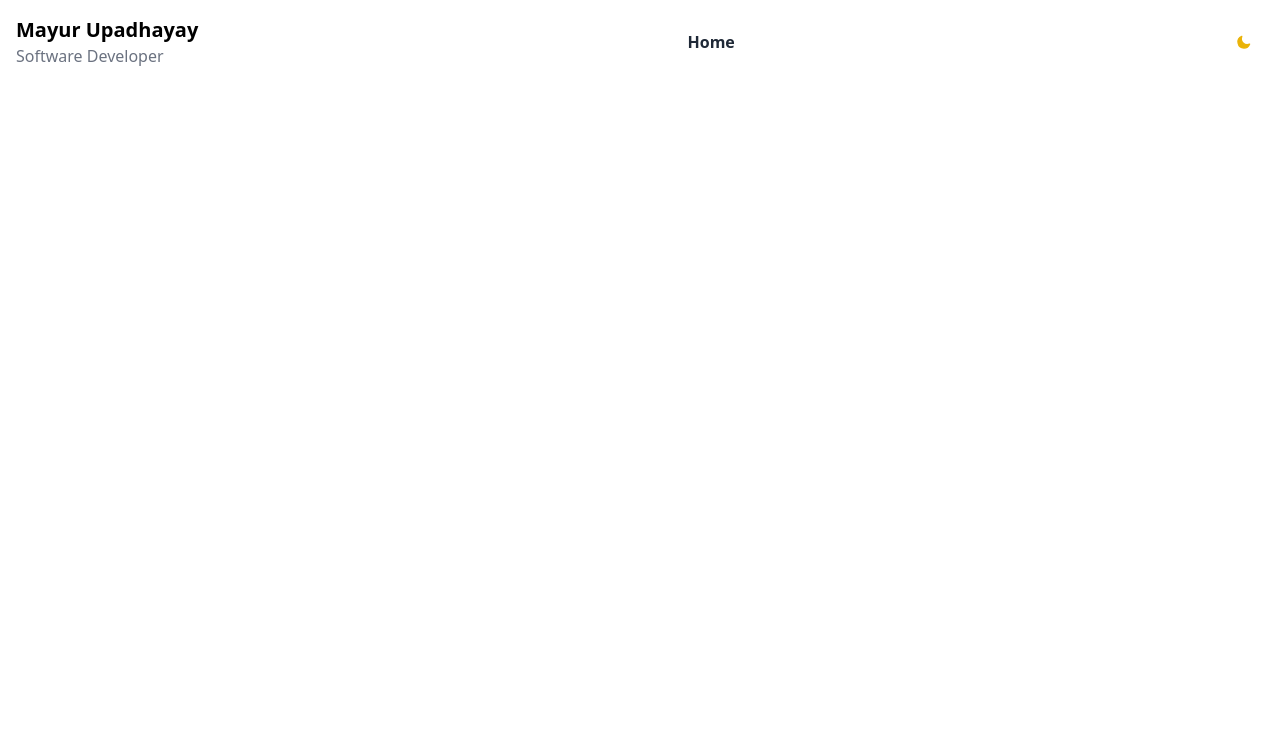
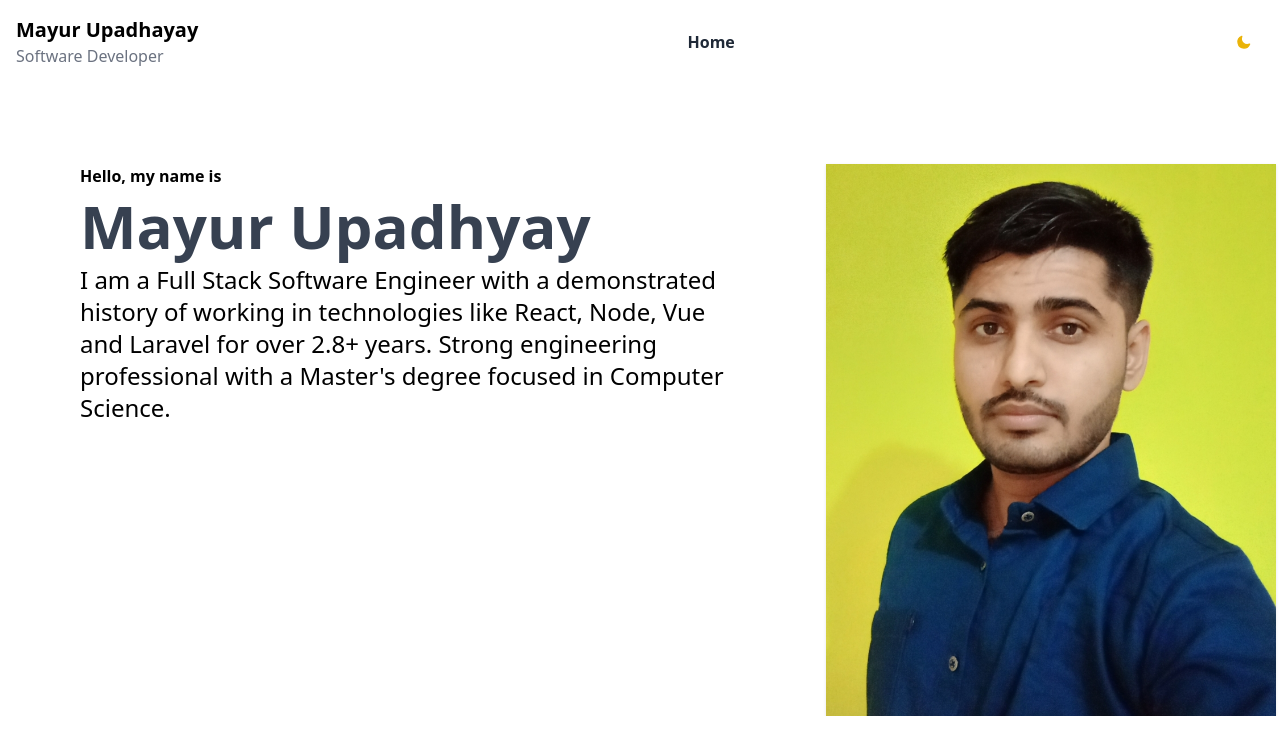
Before and after one commit to mayur256/professional-portfolio, a Next.js app: page / in a window 1280 px wide. Shown: the top 754 px of the page. Built offline with nearby package versions, Linux system fonts and the light colour scheme.

Commit message:
[feat]: Implemented basic hero section

```diff
--- /dev/null
+++ b/components/Banner/index.tsx
@@ -0,0 +1,57 @@
+// top level imports
+import { ReactElement, useEffect } from 'react'
+import Image from 'next/image'
+
+// AOS
+import Aos from 'aos'
+import 'aos/dist/aos.css'
+
+// Component definition
+export const Banner = (): ReactElement => {
+	const name = 'Mayur Upadhyay'
+	const description = `I am a Full Stack Software Engineer with a demonstrated history of working in technologies like React, Node, Vue and Laravel for over 2.8+ years. Strong engineering professional with a Master's degree focused in Computer Science.`
+
+	// component mounted
+	useEffect(() => {
+		Aos.init()
+	}, [])
+
+	// Main JSX
+	return (
+		<div className="flex flex-row justify-center items-start overflow-hidden">
+			{/** Texts Container */}
+			<div className="w-full md:w-2/3 mx-auto text-center md:text-left lg:p-20">
+				<div data-aos="fade-left" data-aos-duration="1000">
+					<span className="text-1xl font-bold">
+						Hello, my name is{' '}
+					</span>
+					<h1 className="text-4xl md:text-6xl font-bold text-gray-700 dark:text-gray-200 my-2">
+						{name}
+					</h1>
+					<div className="md:text-2xl">
+						<p
+							dangerouslySetInnerHTML={{ __html: description }}
+						></p>
+					</div>
+				</div>
+			</div>
+
+			{/* Image container */}
+			<div className="hidden lg:block relative w-full md:w-1/2 -mr-40 mt-20">
+				<div
+					className="w-3/4"
+					data-aos="fade-left"
+					data-aos-duration="1000"
+				>
+					<Image
+						src="/profile.jpg"
+						alt="profile-mayur-upadhayay"
+						className="shadow"
+						height={200}
+						width={450}
+					/>
+				</div>
+			</div>
+		</div>
+	)
+}
--- a/package.json
+++ b/package.json
@@ -13,6 +13,7 @@
 		"@types/node": "18.11.16",
 		"@types/react": "18.0.26",
 		"@types/react-dom": "18.0.9",
+		"aos": "^2.3.4",
 		"classnames": "^2.3.2",
 		"eslint": "8.30.0",
 		"eslint-config-next": "13.0.7",
@@ -23,6 +24,7 @@
 		"typescript": "4.9.4"
 	},
 	"devDependencies": {
+		"@types/aos": "^3.0.4",
 		"@typescript-eslint/eslint-plugin": "^5.46.1",
 		"autoprefixer": "^10.4.13",
 		"eslint-config-prettier": "^8.5.0",
--- a/pages/index.tsx
+++ b/pages/index.tsx
@@ -1,12 +1,12 @@
 import AppLayout from '../components/AppContainer'
+import { Banner } from '../components/Banner'
 // import styles from '../styles/Home.module.css'
 // import { Header } from '../components/Header'
 
 export default function Home() {
 	return (
-		<AppLayout
-			title="Mayur Upadhayay - Developer"
-			description=""
-		></AppLayout>
+		<AppLayout title="Mayur Upadhayay - Developer" description="">
+			<Banner />
+		</AppLayout>
 	)
 }
```
Also changed, not shown: public/profile.jpg (added), 1 other file (tests, documents, lock files or other folders).
